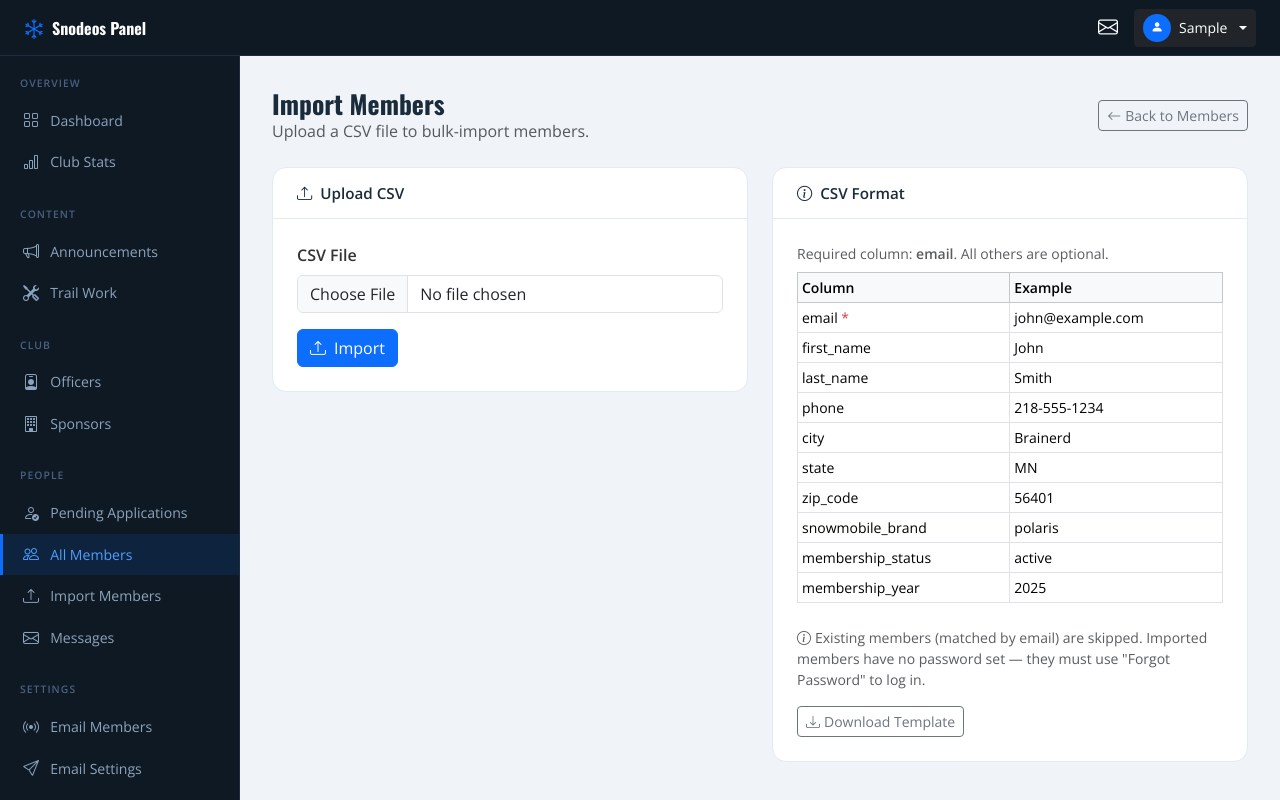
After one commit to cloudflying87/snodeos, a Django app: page /manage/members/import/ in a window 1280 px wide. The commit adds this page. Run offline with Django 5.2, Linux system fonts and the light colour scheme; the visitor is signed in with stand-in values (Sample User, id 1).

Commit message:
Add trail work image uploads, login gate, and CSV member import
Trail work:
- New TrailWorkImage model (FK to TrailWorkLog, supports multiple photos)
- Manage panel form handles multi-file upload and shows existing images
  with per-image delete buttons
- Public trail work page now requires login (@login_required)
- Trail work cards show photo grid with lightbox links

CSV member import:
- New manage_panel view/URL/template at /manage/members/import/
- Accepts CSV with email (required) + optional fields
- Skips existing members, reports created/skipped/errors
- Downloadable CSV template included on the page
- Added to sidebar under People

Co-Authored-By: Claude Sonnet 4.6 <noreply@anthropic.com>

```diff
--- a/core/views.py
+++ b/core/views.py
@@ -37,6 +37,9 @@ def contact(request):
     return render(request, 'core/contact.html', {'form': form})
 
 
+from django.contrib.auth.decorators import login_required
+
+@login_required
 def trail_work(request):
-    logs = TrailWorkLog.objects.all()
+    logs = TrailWorkLog.objects.prefetch_related('images').all()
     return render(request, 'core/trail_work.html', {'logs': logs})
--- a/manage_panel/forms.py
+++ b/manage_panel/forms.py
@@ -108,6 +108,7 @@ class TrailWorkLogForm(forms.ModelForm):
     def __init__(self, *args, **kwargs):
         super().__init__(*args, **kwargs)
         self.helper = FormHelper()
+        self.helper.form_tag = False
         self.helper.layout = Layout(
             Row(
                 Column('date', css_class='col-md-4'),
@@ -116,5 +117,4 @@ class TrailWorkLogForm(forms.ModelForm):
             ),
             'title',
             'description',
-            Submit('submit', 'Save Log', css_class='btn btn-primary mt-3'),
         )
--- a/manage_panel/urls.py
+++ b/manage_panel/urls.py
@@ -30,6 +30,9 @@ urlpatterns = [
     path('trail-work/add/', views.trail_work_add, name='trail_work_add'),
     path('trail-work/<int:pk>/edit/', views.trail_work_edit, name='trail_work_edit'),
     path('trail-work/<int:pk>/delete/', views.trail_work_delete, name='trail_work_delete'),
+    path('trail-work/image/<int:pk>/delete/', views.trail_work_image_delete, name='trail_work_image_delete'),
+
+    path('members/import/', views.member_import, name='member_import'),
 
     path('messages/', views.message_list, name='message_list'),
     path('messages/<int:pk>/', views.message_detail, name='message_detail'),
--- a/manage_panel/views.py
+++ b/manage_panel/views.py
@@ -4,7 +4,7 @@ from django.contrib.auth.decorators import login_required
 from django.http import JsonResponse
 from django.views.decorators.http import require_POST
 from django.conf import settings
-from core.models import ClubStats, Officer, Sponsor, Announcement, TrailWorkLog, ContactMessage
+from core.models import ClubStats, Officer, Sponsor, Announcement, TrailWorkLog, TrailWorkImage, ContactMessage
 from core.email import send_test_email
 from accounts.models import Member
 from .forms import (
@@ -235,7 +235,9 @@ def trail_work_add(request):
     if request.method == 'POST':
         form = TrailWorkLogForm(request.POST)
         if form.is_valid():
-            form.save()
+            log = form.save()
+            for img in request.FILES.getlist('images'):
+                TrailWorkImage.objects.create(log=log, image=img)
             messages.success(request, 'Trail work log added.')
             return redirect('manage_panel:trail_work_list')
     else:
@@ -250,11 +252,27 @@ def trail_work_edit(request, pk):
         form = TrailWorkLogForm(request.POST, instance=log)
         if form.is_valid():
             form.save()
+            for img in request.FILES.getlist('images'):
+                TrailWorkImage.objects.create(log=log, image=img)
             messages.success(request, 'Trail work log updated.')
             return redirect('manage_panel:trail_work_list')
     else:
         form = TrailWorkLogForm(instance=log)
-    return render(request, 'manage_panel/trail_work/form.html', {'form': form, 'action': 'Edit', 'object': log})
+    return render(request, 'manage_panel/trail_work/form.html', {
+        'form': form, 'action': 'Edit', 'object': log,
+        'existing_images': log.images.all(),
+    })
+
+
+@officer_required
+@require_POST
+def trail_work_image_delete(request, pk):
+    img = get_object_or_404(TrailWorkImage, pk=pk)
+    log_pk = img.log_id
+    img.image.delete(save=False)
+    img.delete()
+    messages.success(request, 'Image removed.')
+    return redirect('manage_panel:trail_work_edit', pk=log_pk)
 
 
 @officer_required
@@ -294,6 +312,53 @@ def message_delete(request, pk):
     msg.delete()
     messages.success(request, 'Message deleted.')
     return redirect('manage_panel:message_list')
+
+
+# ── Member CSV Import ──────────────────────────────────────────────────────────
+
+@officer_required
+def member_import(request):
+    import csv, io
+    results = None
+
+    if request.method == 'POST' and request.FILES.get('csv_file'):
+        f = request.FILES['csv_file']
+        text = io.TextIOWrapper(f, encoding='utf-8-sig', errors='replace')
+        reader = csv.DictReader(text)
+        created = skipped = errors = 0
+        error_rows = []
+
+        for i, row in enumerate(reader, start=2):
+            email = (row.get('email') or row.get('Email') or '').strip().lower()
+            if not email:
+                errors += 1
+                error_rows.append(f'Row {i}: missing email')
+                continue
+            if Member.objects.filter(email=email).exists():
+                skipped += 1
+                continue
+            try:
+                Member.objects.create_user(
+                    email=email,
+                    password=None,
+                    first_name=(row.get('first_name') or row.get('First Name') or '').strip(),
+                    last_name=(row.get('last_name') or row.get('Last Name') or '').strip(),
+                    phone=(row.get('phone') or row.get('Phone') or '').strip(),
+                    city=(row.get('city') or row.get('City') or '').strip(),
+                    state=(row.get('state') or row.get('State') or 'MN').strip(),
+                    zip_code=(row.get('zip_code') or row.get('Zip') or '').strip(),
+                    snowmobile_brand=(row.get('snowmobile_brand') or row.get('Sled') or '').strip().lower(),
+                    membership_status=(row.get('membership_status') or row.get('Status') or 'active').strip().lower(),
+                    membership_year=int(row['membership_year']) if (row.get('membership_year') or '').strip().isdigit() else None,
+                )
+                created += 1
+            except Exception as e:
+                errors += 1
+                error_rows.append(f'Row {i} ({email}): {e}')
+
+        results = {'created': created, 'skipped': skipped, 'errors': errors, 'error_rows': error_rows}
+
+    return render(request, 'manage_panel/member_import.html', {'results': results})
 
 
 # ── Email Blast ────────────────────────────────────────────────────────────────
--- a/templates/manage_panel/base.html
+++ b/templates/manage_panel/base.html
@@ -91,6 +91,9 @@
         <a href="{% url 'members:member_list' %}" class="panel-nav-link {% block active_members %}{% endblock %}">
           <i class="bi bi-people"></i> All Members
         </a>
+        <a href="{% url 'manage_panel:member_import' %}" class="panel-nav-link {% block active_import %}{% endblock %}">
+          <i class="bi bi-upload"></i> Import Members
+        </a>
         <a href="{% url 'manage_panel:message_list' %}" class="panel-nav-link {% block active_messages %}{% endblock %}">
           <i class="bi bi-envelope"></i> Messages
         </a>
--- /dev/null
+++ b/templates/manage_panel/member_import.html
@@ -0,0 +1,91 @@
+{% extends 'manage_panel/base.html' %}
+{% block title %}Import Members{% endblock %}
+{% block active_members %}active{% endblock %}
+
+{% block content %}
+<div class="panel-page-header d-flex align-items-center justify-content-between mb-4">
+  <div>
+    <h1 class="panel-page-title">Import Members</h1>
+    <p class="text-muted mb-0">Upload a CSV file to bulk-import members.</p>
+  </div>
+  <a href="{% url 'members:member_list' %}" class="btn btn-outline-secondary btn-sm">
+    <i class="bi bi-arrow-left me-1"></i>Back to Members
+  </a>
+</div>
+
+{% if results %}
+<div class="alert {% if results.errors %}alert-warning{% else %}alert-success{% endif %} mb-4">
+  <strong>Import complete.</strong>
+  {{ results.created }} created &bull;
+  {{ results.skipped }} skipped (already exist) &bull;
+  {{ results.errors }} errors
+  {% if results.error_rows %}
+  <ul class="mt-2 mb-0 small">
+    {% for err in results.error_rows %}<li>{{ err }}</li>{% endfor %}
+  </ul>
+  {% endif %}
+</div>
+{% endif %}
+
+<div class="row g-4">
+  <div class="col-lg-6">
+    <div class="panel-card">
+      <div class="panel-card-header">
+        <h5 class="panel-card-title mb-0"><i class="bi bi-upload me-2"></i>Upload CSV</h5>
+      </div>
+      <div class="panel-card-body">
+        <form method="post" enctype="multipart/form-data">
+          {% csrf_token %}
+          <div class="mb-3">
+            <label class="form-label fw-semibold">CSV File</label>
+            <input type="file" name="csv_file" class="form-control" accept=".csv" required>
+          </div>
+          <button type="submit" class="btn btn-primary">
+            <i class="bi bi-upload me-2"></i>Import
+          </button>
+        </form>
+      </div>
+    </div>
+  </div>
+
+  <div class="col-lg-6">
+    <div class="panel-card">
+      <div class="panel-card-header">
+        <h5 class="panel-card-title mb-0"><i class="bi bi-info-circle me-2"></i>CSV Format</h5>
+      </div>
+      <div class="panel-card-body">
+        <p class="small text-muted mb-2">Required column: <strong>email</strong>. All others are optional.</p>
+        <div class="table-responsive">
+          <table class="table table-sm table-bordered small">
+            <thead class="table-light">
+              <tr>
+                <th>Column</th>
+                <th>Example</th>
+              </tr>
+            </thead>
+            <tbody>
+              <tr><td>email <span class="text-danger">*</span></td><td>john@example.com</td></tr>
+              <tr><td>first_name</td><td>John</td></tr>
+              <tr><td>last_name</td><td>Smith</td></tr>
+              <tr><td>phone</td><td>218-555-1234</td></tr>
+              <tr><td>city</td><td>Brainerd</td></tr>
+              <tr><td>state</td><td>MN</td></tr>
+              <tr><td>zip_code</td><td>56401</td></tr>
+              <tr><td>snowmobile_brand</td><td>polaris</td></tr>
+              <tr><td>membership_status</td><td>active</td></tr>
+              <tr><td>membership_year</td><td>2025</td></tr>
+            </tbody>
+          </table>
+        </div>
+        <p class="small text-muted mt-2 mb-0">
+          <i class="bi bi-info-circle me-1"></i>Existing members (matched by email) are skipped. Imported members have no password set — they must use "Forgot Password" to log in.
+        </p>
+        <a href="data:text/csv;charset=utf-8,email,first_name,last_name,phone,city,state,zip_code,snowmobile_brand,membership_status,membership_year%0Ajohn@example.com,John,Smith,218-555-1234,Brainerd,MN,56401,polaris,active,2025"
+           download="members_template.csv" class="btn btn-outline-secondary btn-sm mt-3">
+          <i class="bi bi-download me-1"></i>Download Template
+        </a>
+      </div>
+    </div>
+  </div>
+</div>
+{% endblock %}
```
Also changed, not shown: core/models.py (+13 -0 lines), templates/core/trail_work.html (+31 -13 lines), templates/manage_panel/trail_work/form.html (+45 -7 lines), core/migrations/0003_trail_work_images.py (added).
